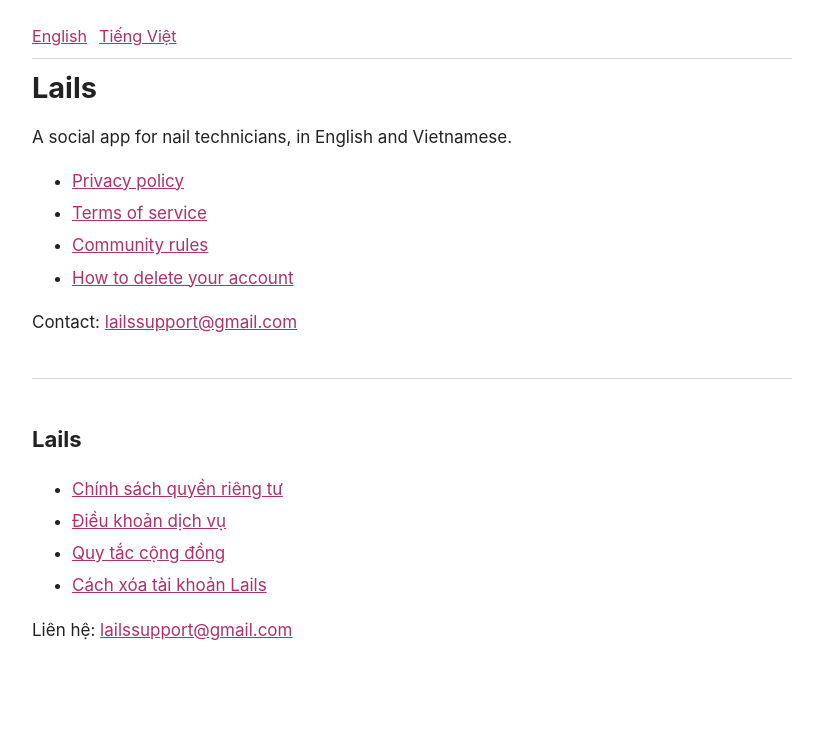
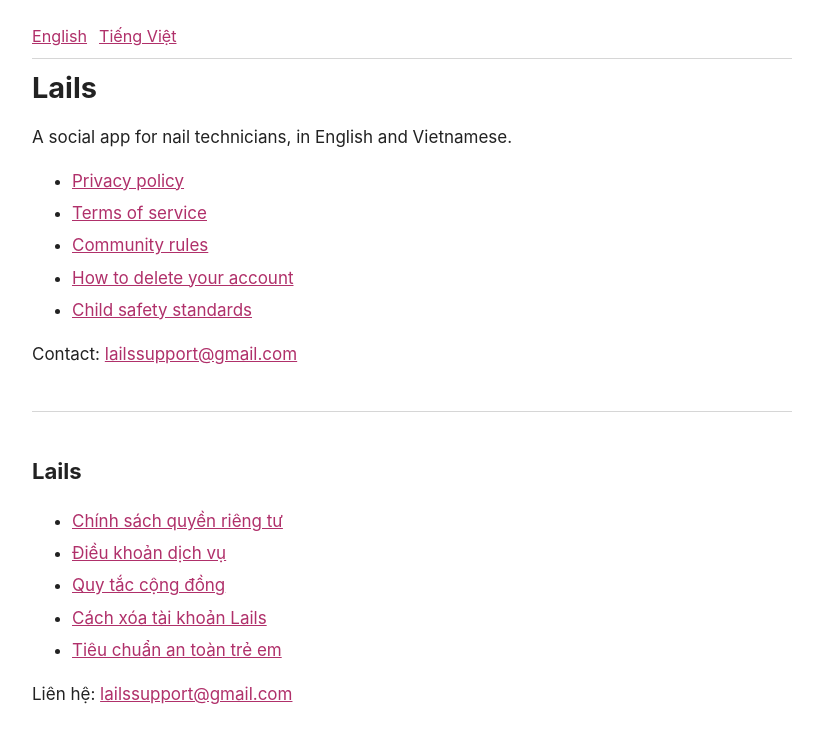
Before and after one commit to stevenhoangduc/lails-app, a plain HTML site: page index.html in a window 1280 px wide. Shown: the whole page, without its empty margins (228-1051 px from the left). Drawn offline with Linux system fonts and the light colour scheme.

Commit message:
Link the child safety standards page from the home page and community rules (14 Nov 2026)
Co-Authored-By: Claude Opus 5.5 <noreply@anthropic.com>

```diff
--- a/index.html
+++ b/index.html
@@ -34,6 +34,7 @@ hr{border:0;border-top:1px solid var(--line);margin:2.5em 0}
 <li><a href="terms.html">Terms of service</a></li>
 <li><a href="community-rules.html">Community rules</a></li>
 <li><a href="delete-account.html">How to delete your account</a></li>
+<li><a href="child-safety.html">Child safety standards</a></li>
 </ul>
 <p>Contact: <a href="mailto:lailssupport@gmail.com">lailssupport@gmail.com</a></p>
 </section>
@@ -47,6 +48,7 @@ hr{border:0;border-top:1px solid var(--line);margin:2.5em 0}
 <li><a href="terms.html#vi">Điều khoản dịch vụ</a></li>
 <li><a href="community-rules.html#vi">Quy tắc cộng đồng</a></li>
 <li><a href="delete-account.html#vi">Cách xóa tài khoản Lails</a></li>
+<li><a href="child-safety.html#vi">Tiêu chuẩn an toàn trẻ em</a></li>
 </ul>
 <p>Liên hệ: <a href="mailto:lailssupport@gmail.com">lailssupport@gmail.com</a></p>
 </section>
```
Also changed, not shown: community-rules.html (+1 -1 lines).
